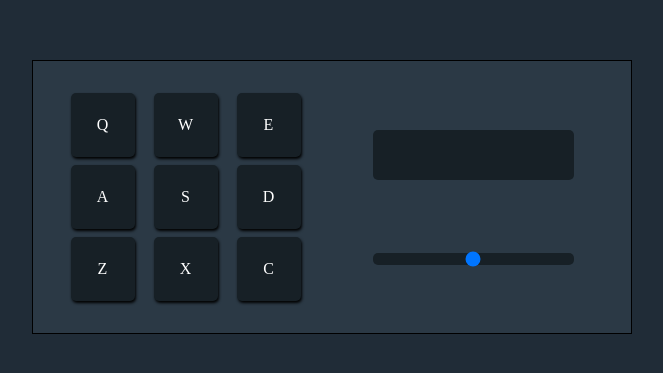
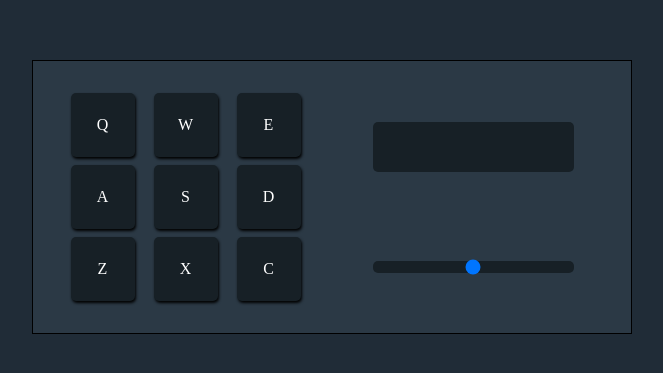
Before and after one commit to BB2455/Drum-Machine, a React (Create React App) app: page / in a window 1280 px wide. Shown: the part 203-576 px from the top of the page, without its empty margins (308-971 px from the left). Built offline with nearby package versions, Linux system fonts and the light colour scheme.

Commit message:
fixed control layout

```diff
--- a/src/styles/styles.css
+++ b/src/styles/styles.css
@@ -130,6 +130,7 @@ p {
   -webkit-box-direction: normal;
       -ms-flex-direction: column;
           flex-direction: column;
+  gap: 2rem;
   width: 100%;
   height: 100%;
 }
--- a/src/styles/styles.scss
+++ b/src/styles/styles.scss
@@ -82,6 +82,7 @@ p {
   justify-content: space-around;
   align-items: center;
   flex-direction: column;
+  gap: 2rem;
   width: 100%;
   height: 100%;
 }
```
Also changed, not shown: 2 other files (tests, documents, lock files or other folders).
